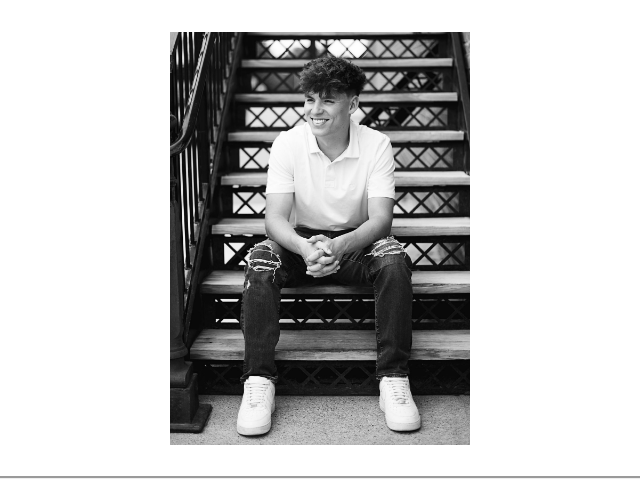
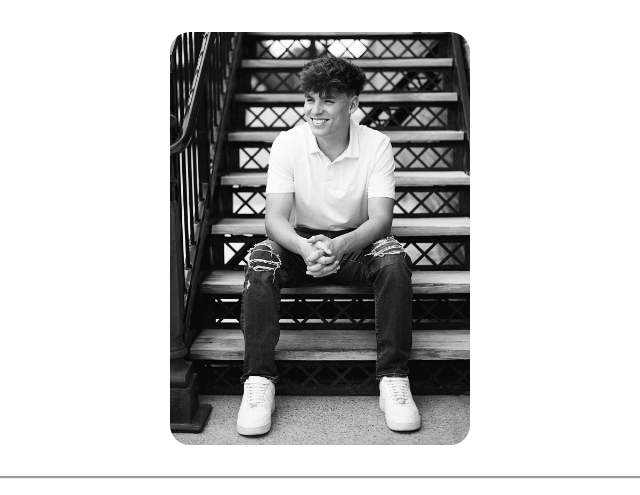
Before and after one commit to keenanherron18/keenanherron18.github.io, a plain HTML site: page html/contacts.html in a window 1280 px wide. Shown: the part 181-676 px from the top of the page, 320-960 px from the left. Drawn offline with Linux system fonts and the light colour scheme.

Commit message:
Updated image CSS

```diff
--- a/css/contacts.css
+++ b/css/contacts.css
@@ -56,6 +56,10 @@ a:hover {
   border-bottom: groove;
 }
 
+#contacts-text img {
+  border-radius: 20px;
+}
+
 #contacts-information {
   font-family: Bebas Neue, 'Times New Roman', Times, serif;
   font-size: 35px;
```
